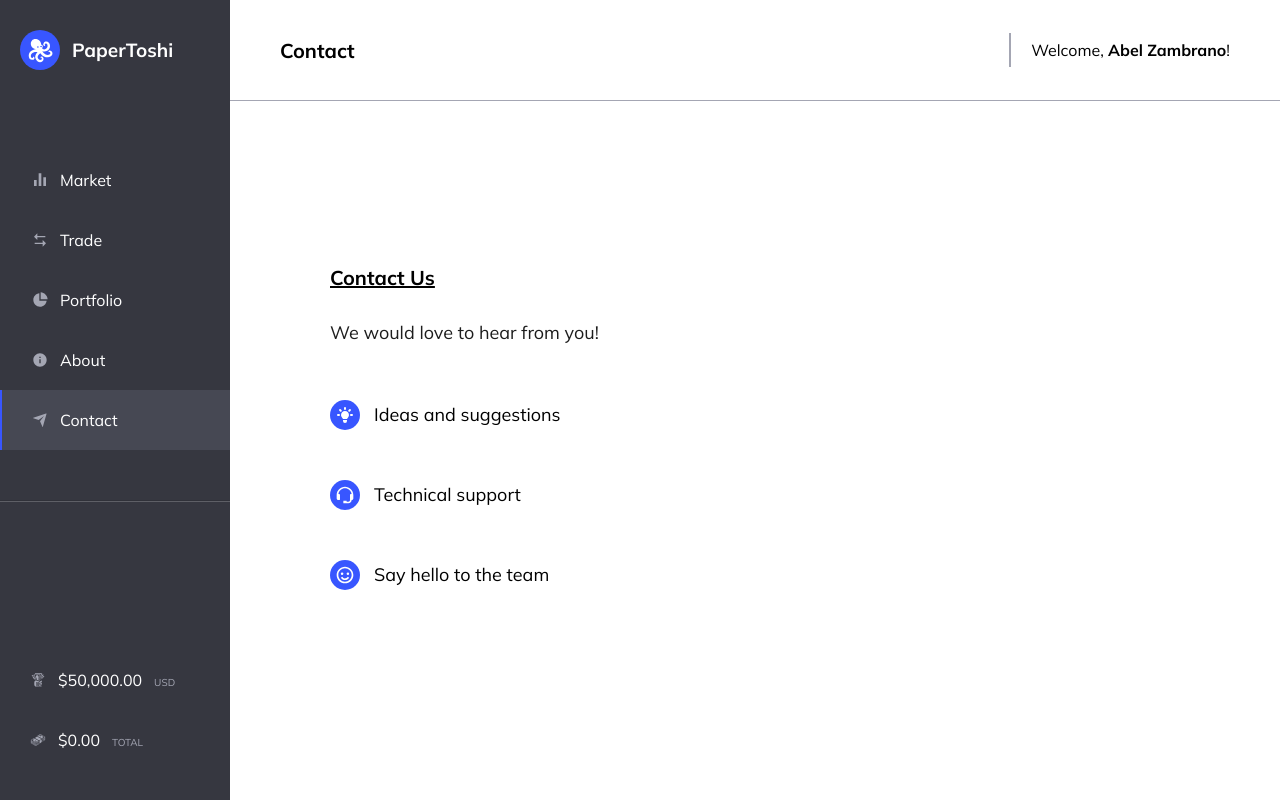
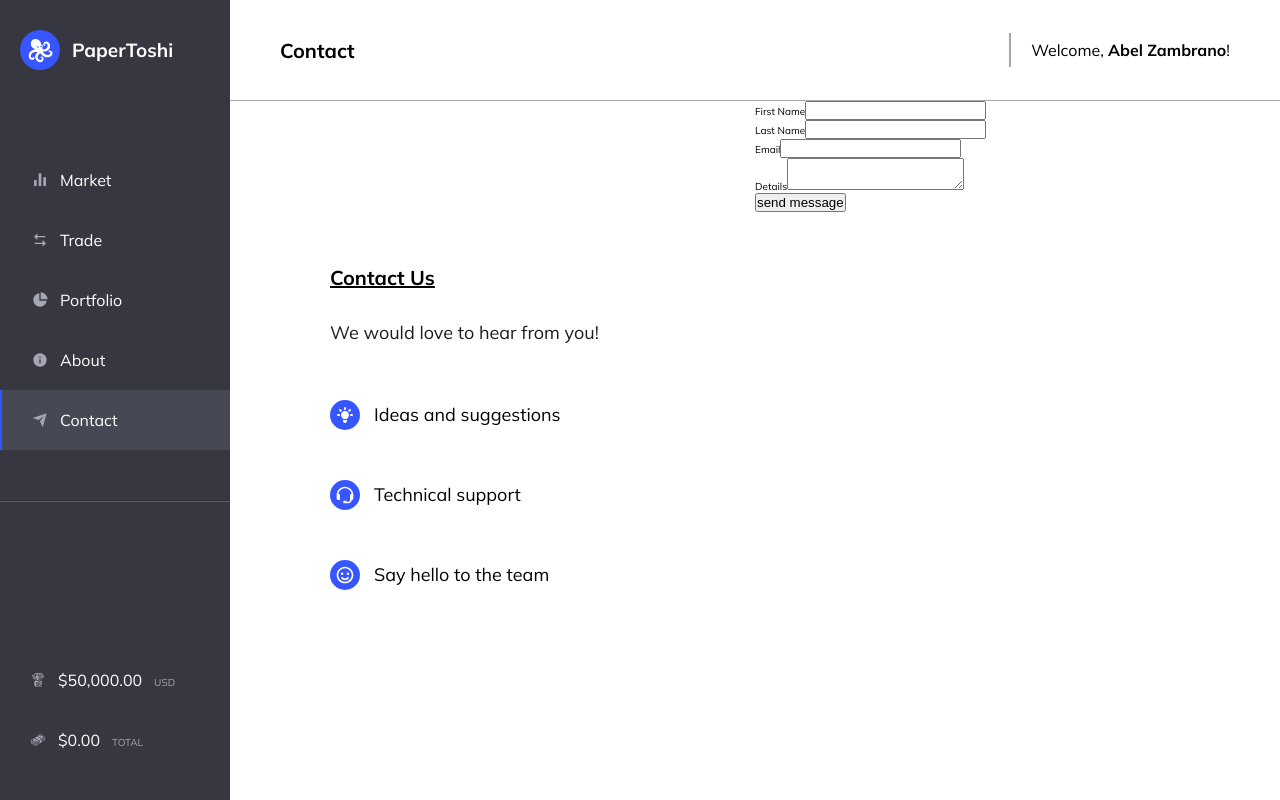
Before and after one commit to Abel-Zambrano/papertoshi, a Next.js app: page /contact in a window 1280 px wide. Built offline with nearby package versions, Linux system fonts and the light colour scheme.

Commit message:
form test

```diff
--- a/components/ContactForm.tsx
+++ b/components/ContactForm.tsx
@@ -1,7 +1,47 @@
 import styled from "styled-components";
 
-const MyContactForm = styled.div``;
+const MyContactForm = styled.form`
+  width: 50%;
+`;
+
+const Wrapper = styled.div``;
+
+const Label = styled.label``;
+
+const Name = styled.input``;
+
+const Email = styled.input``;
+
+const Radio = styled.input``;
+
+const Details = styled.textarea``;
 
 export default function ContactInfo() {
-  return <MyContactForm></MyContactForm>;
+  return (
+    <MyContactForm
+      name="contact v1"
+      method="POST"
+      data-netlify="true"
+      // onSubmit="submit"
+    >
+      <input type="hidden" name="form-name" value="contact v1" />
+      <Wrapper>
+        <Label htmlFor="first-name">First Name</Label>
+        <Name id="first-name" type="text" name="first-name" />
+      </Wrapper>
+      <Wrapper>
+        <Label htmlFor="last-name">Last Name</Label>
+        <Name id="last-name" type="text" name="last-name" />
+      </Wrapper>
+      <Wrapper>
+        <Label htmlFor="email">Email</Label>
+        <Name id="email" type="email" name="email" />
+      </Wrapper>
+      <Wrapper>
+        <Label htmlFor="details">Details</Label>
+        <Details id="details" name="details" />
+      </Wrapper>
+      <button type="submit">send message</button>
+    </MyContactForm>
+  );
 }
--- a/components/ContactInfo.tsx
+++ b/components/ContactInfo.tsx
@@ -1,7 +1,7 @@
 import styled from "styled-components";
 import { HiLightBulb } from "react-icons/hi";
 import { BiSupport, BiSmile } from "react-icons/bi";
-// import ContactForm from "./ContactForm";
+import ContactForm from "./ContactForm";
 
 const Container = styled.div`
   display: flex;
@@ -85,6 +85,7 @@ export default function ContactInfo() {
           </Item>
         </List>
       </InfoWrapper>
+      <ContactForm />
     </Container>
   );
 }
```
